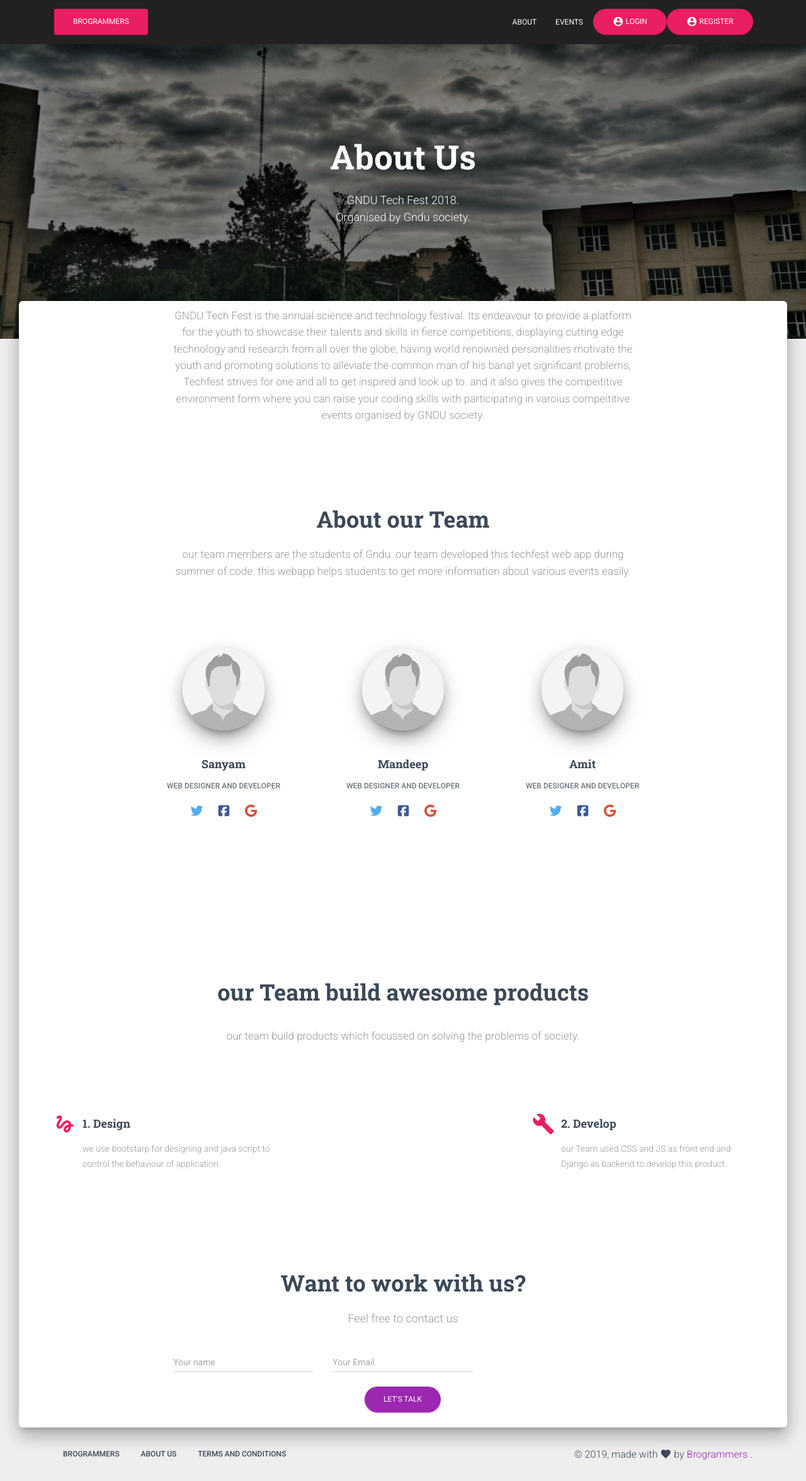
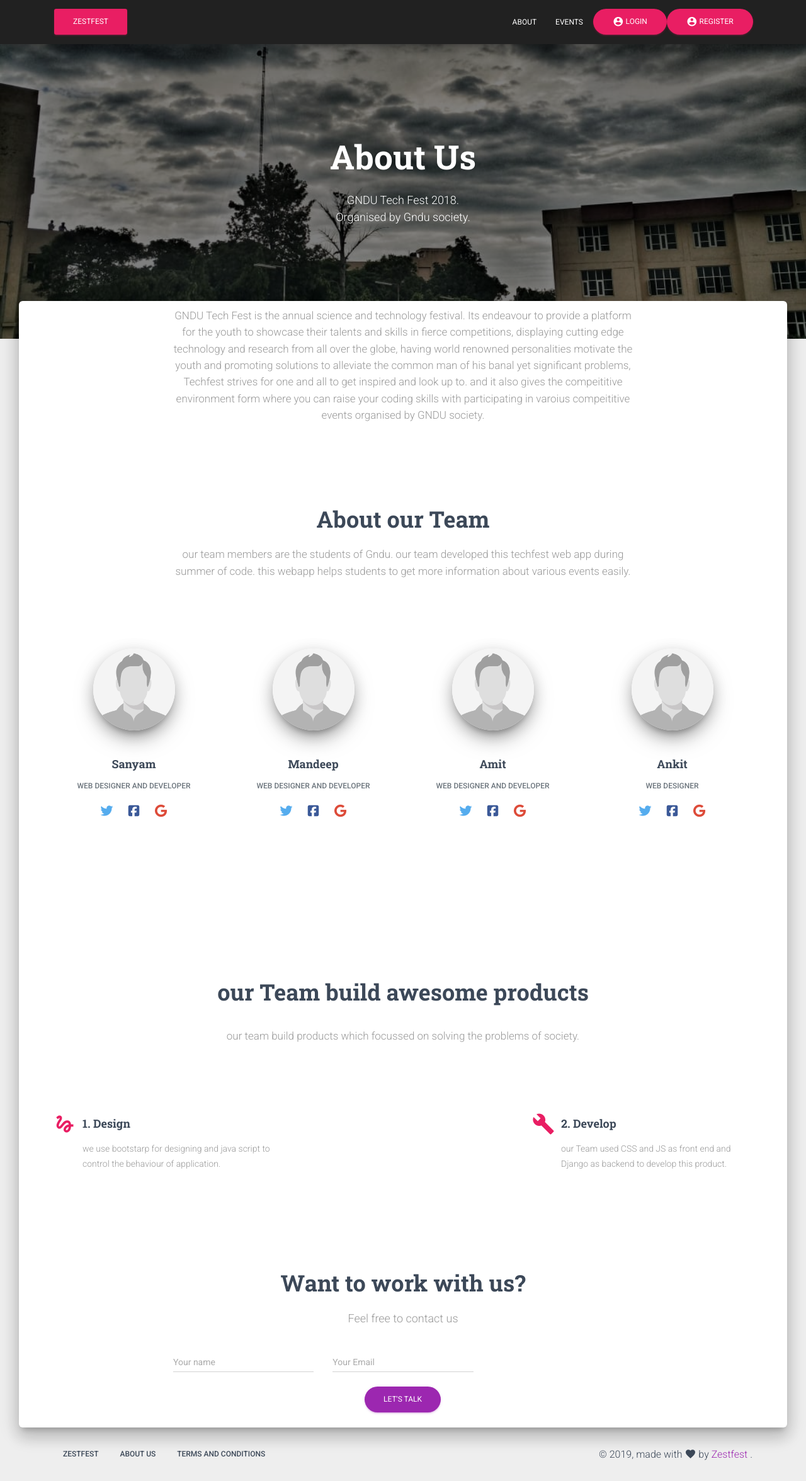
Before and after one commit to mandeepmourya007/gndu-fest, a Django app: page /about in a window 1280 px wide. Shown: the whole page at 63% size. Run offline with Django 3.2, Linux system fonts and the light colour scheme; some libraries are stand-ins or nearby versions.

Commit message:
ankit added

```diff
--- a/templates/about.html
+++ b/templates/about.html
@@ -196,6 +196,33 @@
                                           </div>
                                    </div>
                             </div>
+                             <div class="col-md-3">
+                                   <div class="card card-profile card-plain">
+                                          <div class="card-avatar">
+                                                 <a href="#pablo">
+                                                        <img class="img" src="/static/img/faces/avatar.jpg">
+                                                 </a>
+                                          </div>
+
+                                          <div class="card-body">
+                                                 <h4 class="card-title">Ankit</h4>
+                                                 <h6 class="category text-muted">Web Designer</h6>
+
+
+                                          </div>
+                                          <div class="card-footer justify-content-center">
+                                                 <a href="#pablo" class="btn btn-just-icon btn-link btn-twitter">
+                                                        <i class="fa fa-twitter"></i>
+                                                 </a>
+                                                 <a href="#pablo" class="btn btn-just-icon btn-link btn-facebook">
+                                                        <i class="fa fa-facebook-square"></i>
+                                                 </a>
+                                                 <a href="#pablo" class="btn btn-just-icon btn-link btn-google">
+                                                        <i class="fa fa-google"></i>
+                                                 </a>
+                                          </div>
+                                   </div>
+                            </div>
 
                      </div>
 
--- a/templates/comman.html
+++ b/templates/comman.html
@@ -26,7 +26,7 @@
             <div class="container">
               <!-- Brand and toggle get grouped for better mobile display -->
               <div class="navbar-translate">
-                <a class="btn btn-rose btn btn-primary" <a href="{% url "home"  %}">Brogrammers</a>
+                <a class="btn btn-rose btn btn-primary" <a href="{% url "home"  %}">Zestfest</a>
                 <button class="navbar-toggler" type="button" data-toggle="collapse" aria-expanded="false" aria-label="Toggle navigation">
                   <span class="sr-only">Toggle navigation</span>
                   <span class="navbar-toggler-icon"></span>
@@ -161,7 +161,7 @@
         <ul>
           <li>
             <a href="{% url "home" %}">
-              Brogrammers
+              Zestfest
             </a>
           </li>
           <li>
@@ -181,7 +181,7 @@
         <script>
           document.write(new Date().getFullYear())
         </script>, made with <i class="material-icons">favorite</i> by
-        <a href="{% url "home" %}" target="_blank">Brogrammers</a> .
+        <a href="{% url "home" %}" target="_blank">Zestfest</a> .
       </div>
     </div>
   </footer>
```
Also changed, not shown: events/templates/events/event.html (+28 -28 lines).
